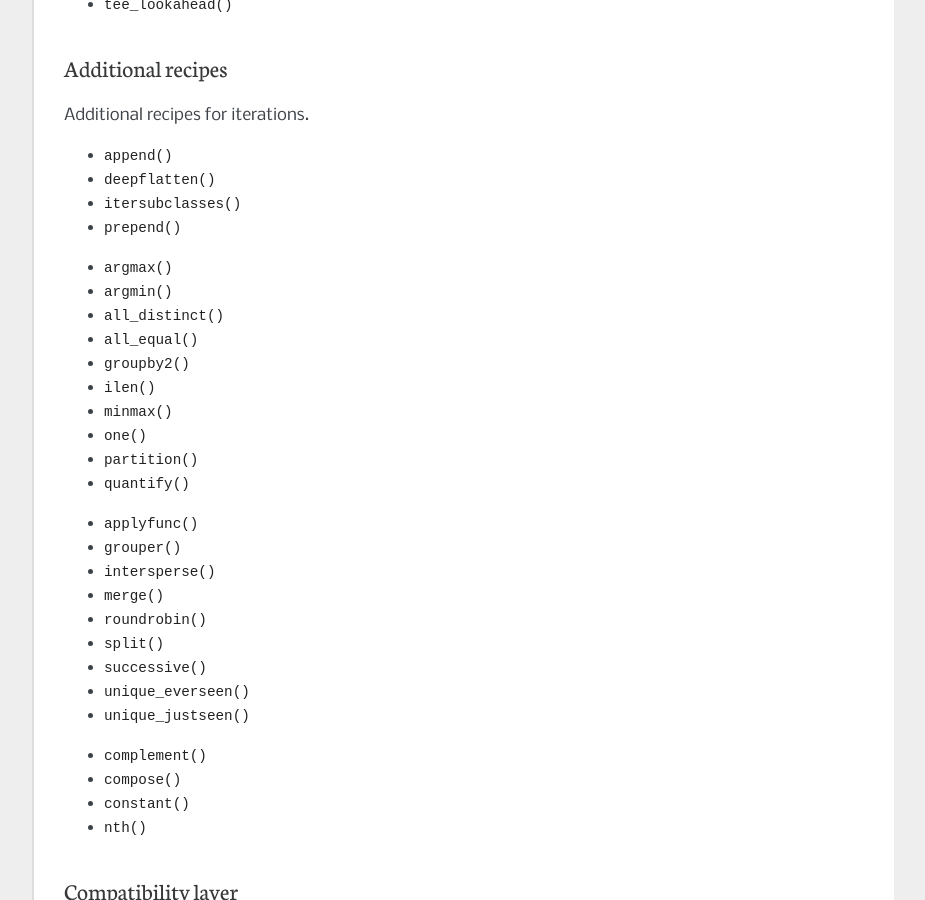
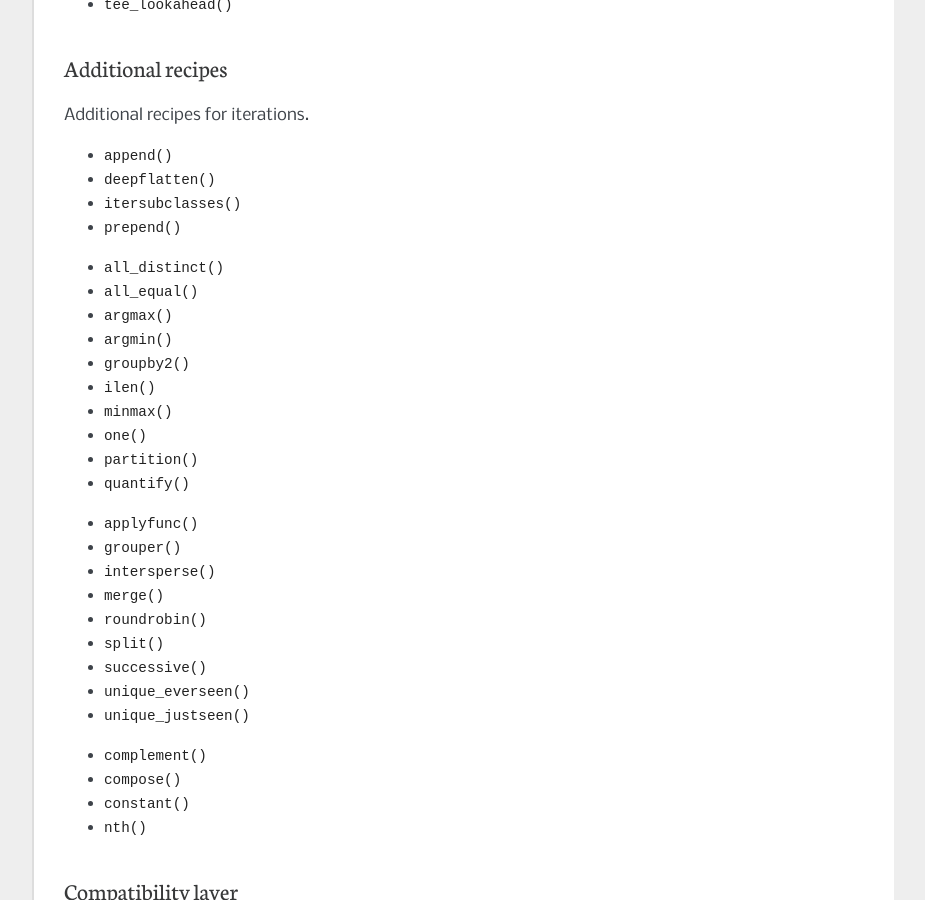
Before and after one commit to MSeifert04/iteration_utilities, a Sphinx documentation site: the page built from docs/index.rst, in a window 1280 px wide and 900 px high, scrolled down 2322 px. Shown: the whole window, without its empty margins (198-1123 px from the left). Built offline with Sphinx 7.4.7, drawn with Linux system fonts in a browser that asks for light colours.

Commit message:
ordered docs

```diff
--- a/docs/index.rst
+++ b/docs/index.rst
@@ -117,10 +117,10 @@ Additional recipes for iterations.
 
 .. py:currentmodule:: iteration_utilities._cfuncs
 
+- :py:func:`all_distinct`
+- :py:func:`all_equal`
 - :py:func:`argmax`
 - :py:func:`argmin`
-- :py:func:`all_distinct`
-- :py:func:`all_equal`
 - :py:func:`groupby2`
 - :py:func:`ilen`
 - :py:func:`minmax`
```
